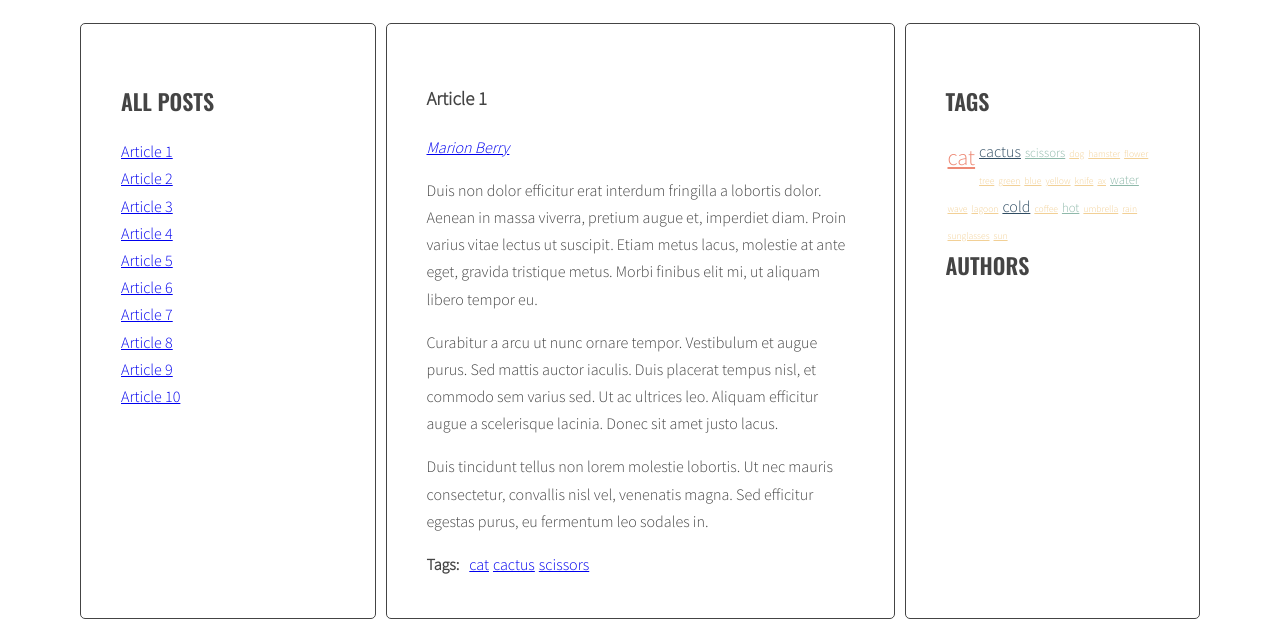
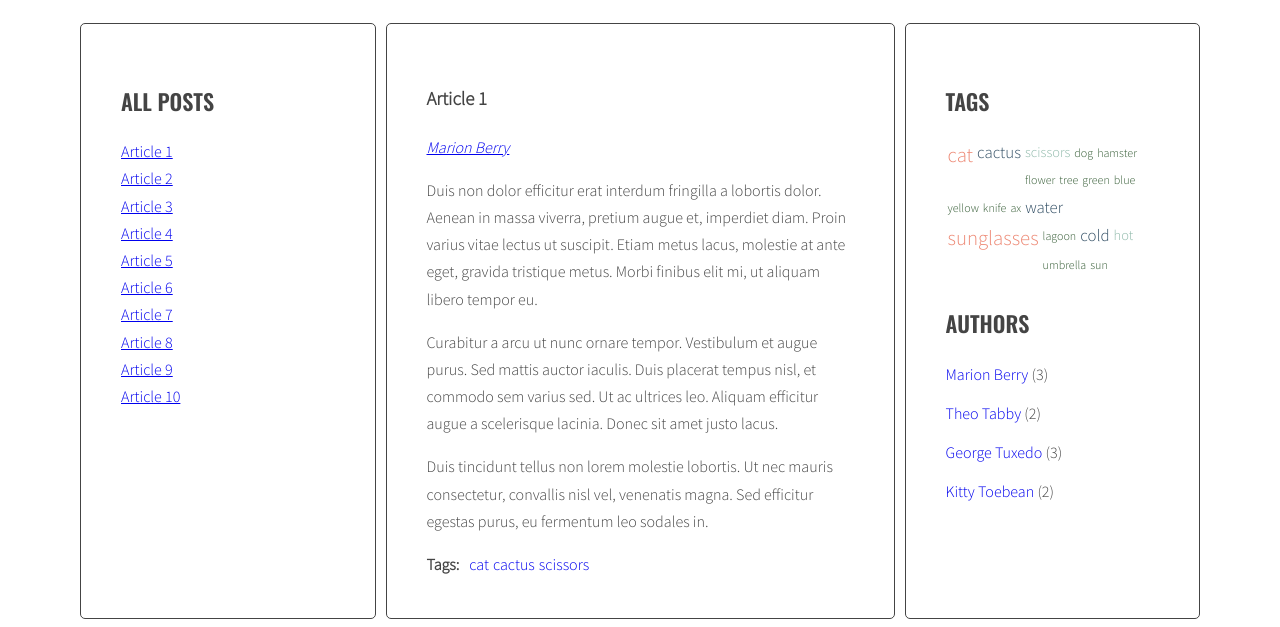
Before and after one commit to karmana/javascript-blog, a website: page index.html in a window 1280 px wide. Shown: the part 220-847 px from the top of the page. Drawn offline with nearby package versions, Linux system fonts and the light colour scheme.

Commit message:
Add authors list with number of theirs article & style css

```diff
--- a/index.html
+++ b/index.html
@@ -96,7 +96,7 @@
                   </ul>
                 </div>
               </article>
-              <article class="post" id="article-6" data-tags="water wave lagoon cold" data-author="George Tuxedo">
+              <article class="post" id="article-6" data-tags="water sunglasses lagoon cold" data-author="George Tuxedo">
                 <h3 class="post-title">Article 6</h3>
                 <p class="post-author"></p>
                 <div class="post-content">
@@ -112,7 +112,7 @@
                   </ul>
                 </div>
               </article>
-              <article class="post" id="article-7" data-tags="water coffee hot" data-author="Kitty Toebean">
+              <article class="post" id="article-7" data-tags="water hot sunglasses" data-author="Kitty Toebean">
                 <h3 class="post-title">Article 7</h3>
                 <p class="post-author"></p>
                 <div class="post-content">
@@ -144,7 +144,7 @@
                   </ul>
                 </div>
               </article>
-              <article class="post" id="article-9" data-tags="umbrella rain cold" data-author="Marion Berry">
+              <article class="post" id="article-9" data-tags="umbrella sunglasses cold water" data-author="Marion Berry">
                 <h3 class="post-title">Article 9</h3>
                 <p class="post-author"></p>
                 <div class="post-content">
--- a/js/script.js
+++ b/js/script.js
@@ -238,8 +238,9 @@ function addClickListenersToTags(){
 addClickListenersToTags();
 
 function generateAuthors(){
-  /* [DONE] find all articles */
-  const articles = document.querySelectorAll(optArticleSelector);
+
+  let allAuthors = {};
+  const articles = document.querySelectorAll(optArticleSelector); /* find all articles */
 
   /* START LOOP: for every article: */
   for(let article of articles){
@@ -254,20 +255,32 @@ function generateAuthors(){
     /* [DONE] get author from data-author attribute */
     const tempArticleAuthor = article.getAttribute('data-author');
     const articleAuthor = tempArticleAuthor.replace(' ','-');
+    const authorHtml = '<a href="#author-' + articleAuthor + '">' + tempArticleAuthor + '</a>'; /* generate HTML of the link */
+    html = html + authorHtml; /* add generated code to html variable */
 
+    if(!allAuthors.hasOwnProperty(tempArticleAuthor)){
+      allAuthors[tempArticleAuthor] = 1;
+    } else {
+      allAuthors[tempArticleAuthor]++;
+    }
 
-    /* generate HTML of the link */
-    const authorHTML = '<a href="#author-' + articleAuthor + '">' + tempArticleAuthor + '</a>';
+    console.log('all authors:', allAuthors);
 
-    /* add generated code to html variable */
-    html = html + authorHTML;
+    authorWrapper.innerHTML = html; /* insert HTML of all the links into the author wrapper */
+  }
 
-    /* insert HTML of all the links into the author wrapper */
-    authorWrapper.innerHTML = html;
+  /* END LOOP: for every article: */
+  const authorsList = document.querySelector(optAuthorListSelector);
 
-    /* END LOOP: for every article: */
+  let allAuthorsHtml = '';
+  for (let articleAuthor in allAuthors){
+
+    allAuthorsHtml += '<li><a href="#author-' + articleAuthor + '">' + articleAuthor + '</a> (' + allAuthors[articleAuthor] + ')</li>';
+
   }
+  authorsList.innerHTML = allAuthorsHtml;
 }
+
 generateAuthors();
 
 function authorClickHandler(event){
--- a/sass/style.scss
+++ b/sass/style.scss
@@ -90,6 +90,10 @@ body {
   li {
     display: inline-block;
     padding-right: 4px;
+
+    a {
+      text-decoration: none;
+    }
   }
 }
 
@@ -102,22 +106,26 @@ ul.list.tags {
   float: left;
   padding-left: 2px;
   padding-right: 2px;
+
+  a {
+    text-decoration: none;
   }
+}
 
 }
 
 .tag-size-1 {
-  font-size: 60%;
-  color: #F2D096;
+  font-size: 75%;
+  color: #305830;
 
 }
 .tag-size-2 {
-  font-size: 80%;
+  font-size: 90%;
   color: #8FB9AA;
 
 }
 .tag-size-3 {
-  font-size: 100%;
+  font-size: 105%;
   color: #304D63;
 
 }
@@ -127,7 +135,7 @@ ul.list.tags {
 
 }
 .tag-size-5 {
-  font-size: 140%;
+  font-size: 130%;
   color: #ED8975;
 
 }
@@ -136,10 +144,15 @@ ul.list.tags {
 
 .authors-section {
     clear: left;
+    padding-top: 10px;
 
   .authors {
     li {
       margin-bottom: 12px;
+
+      a {
+        text-decoration: none;
+      }
     }
   }
 }
```
Also changed, not shown: css/style.css, 1 other file.
